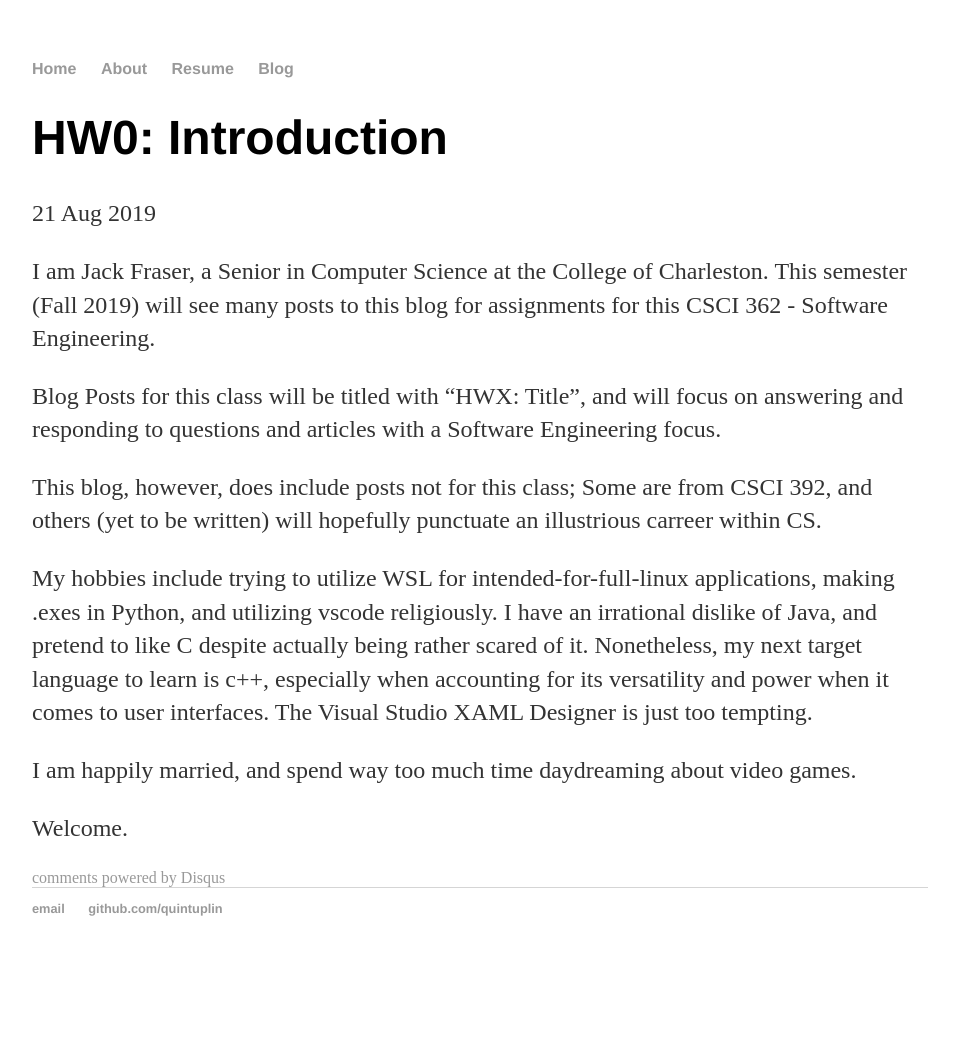
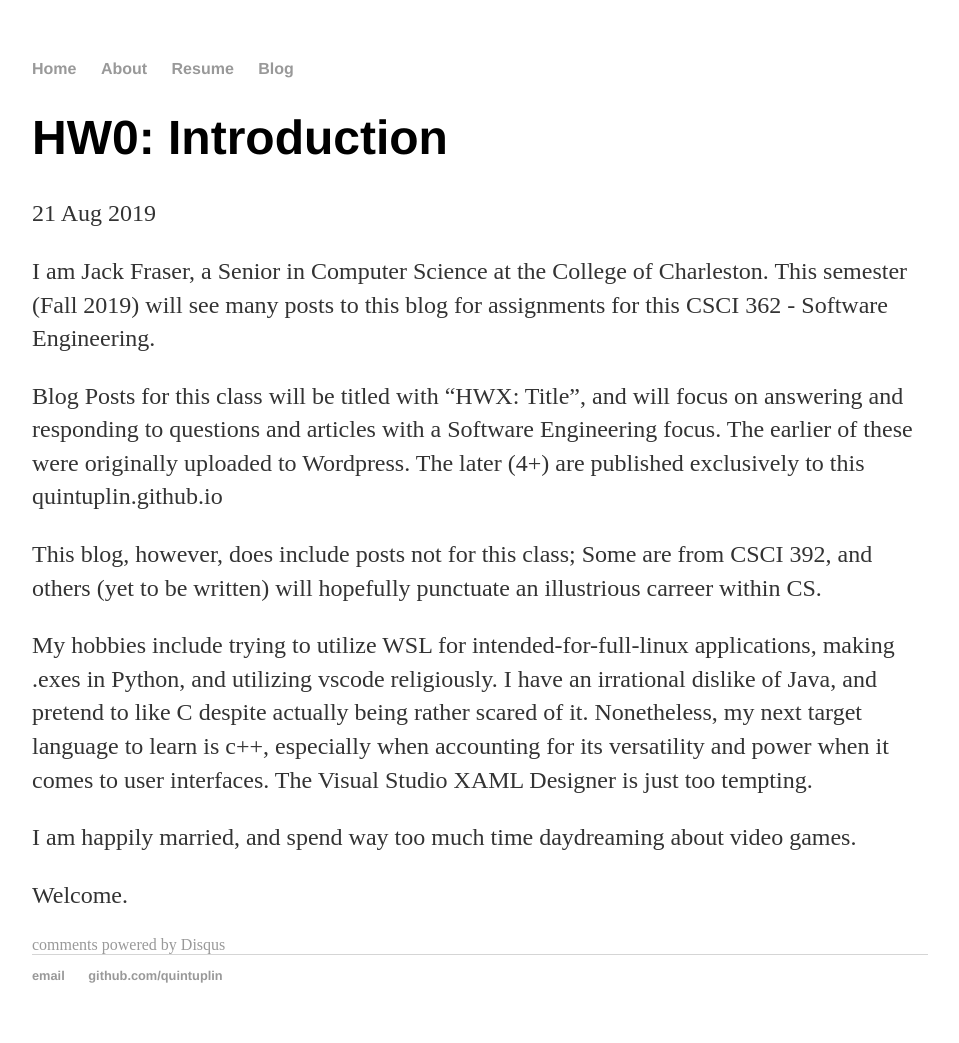
Before and after one commit to Quintuplin/quintuplin.github.io, a Jekyll site: the page built from _posts/2019-08-21-Introduction.md, in a window 1280 px wide. Shown: the whole page, without its empty margins (160-1119 px from the left). Built offline with Jekyll 4.4.1, drawn with Linux system fonts in a browser that asks for light colours; comment, search, counter and statistics services are not loaded; before the commit the page ends 976 px from its top, so only the background shows below that.

Commit message:
Update 2019-08-21-Introduction.md

```diff
--- a/_posts/2019-08-21-Introduction.md
+++ b/_posts/2019-08-21-Introduction.md
@@ -6,7 +6,7 @@
 
 I am Jack Fraser, a Senior in Computer Science at the College of Charleston. This semester (Fall 2019) will see many posts to this blog for assignments for this CSCI 362 - Software Engineering.
 
-Blog Posts for this class will be titled with "HWX: Title", and will focus on answering and responding to questions and articles with a Software Engineering focus.
+Blog Posts for this class will be titled with "HWX: Title", and will focus on answering and responding to questions and articles with a Software Engineering focus. The earlier of these were originally uploaded to Wordpress. The later (4+) are published exclusively to this quintuplin.github.io
 
 This blog, however, does include posts not for this class; Some are from CSCI 392, and others (yet to be written) will hopefully punctuate an illustrious carreer within CS.
 
```
